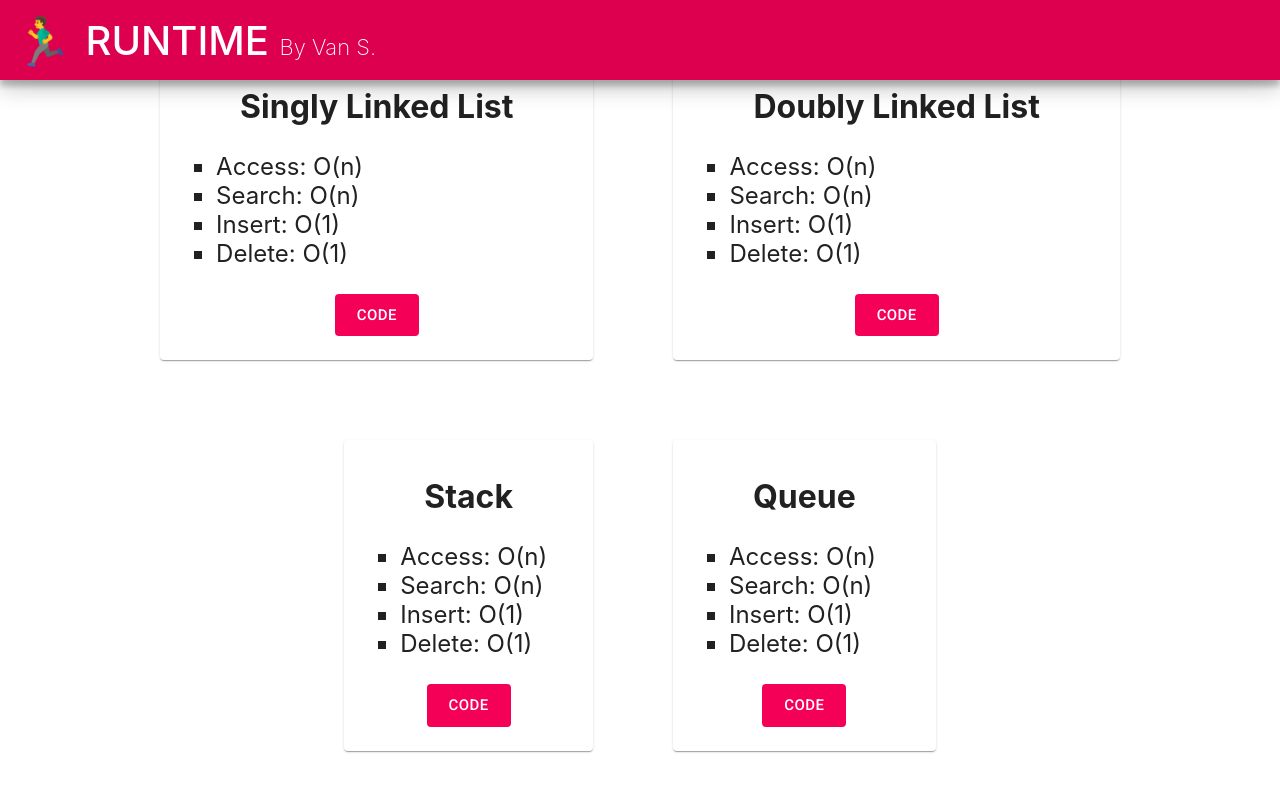
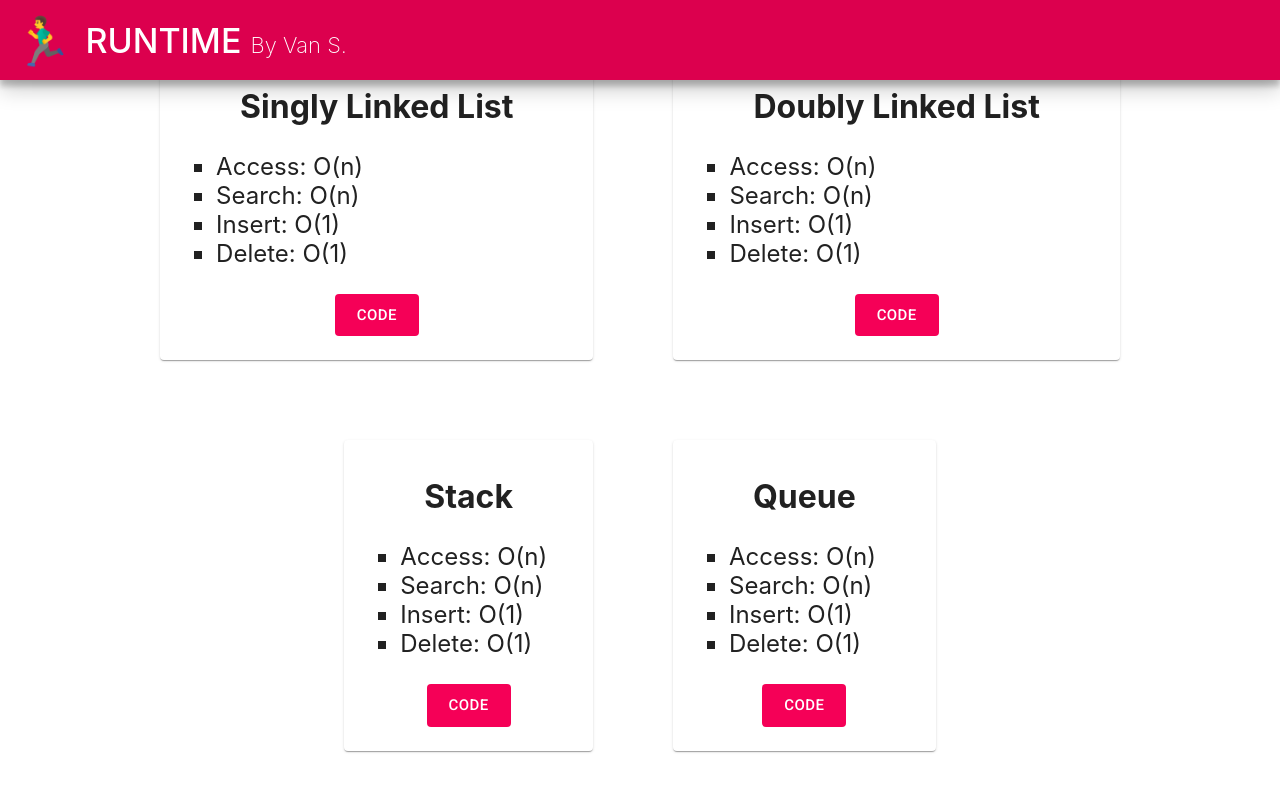
Before and after one commit to Hi-Van/runtime-sheet, a React (Create React App) app: page / in a window 1280 px wide. Shown: the top 792 px of the page. Built offline with nearby package versions, Linux system fonts and the light colour scheme.

Commit message:
change header text size

```diff
--- a/src/App.css
+++ b/src/App.css
@@ -23,7 +23,7 @@
 }
 
 .title h1 {
-  font-size: 40px;
+  font-size: 34px;
   font-weight: 500;
   color: #ffffff;
 }
```
